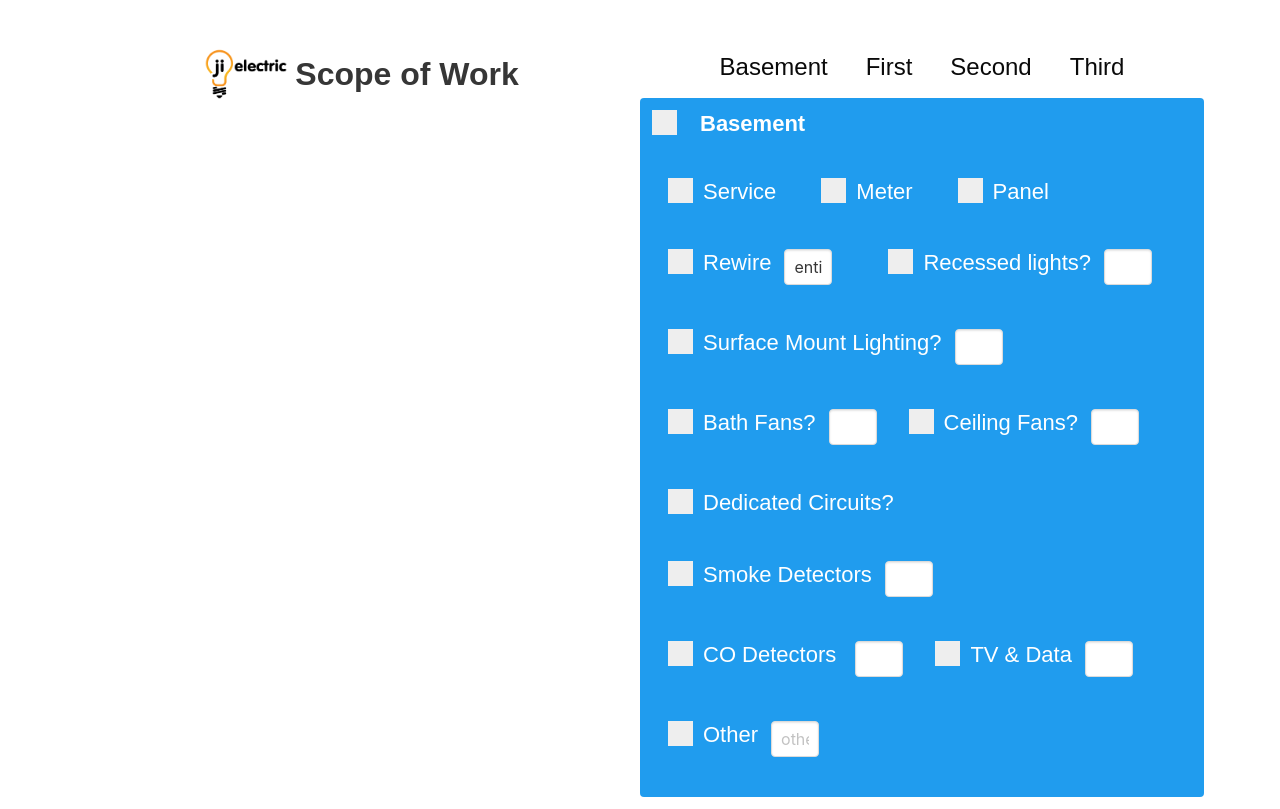
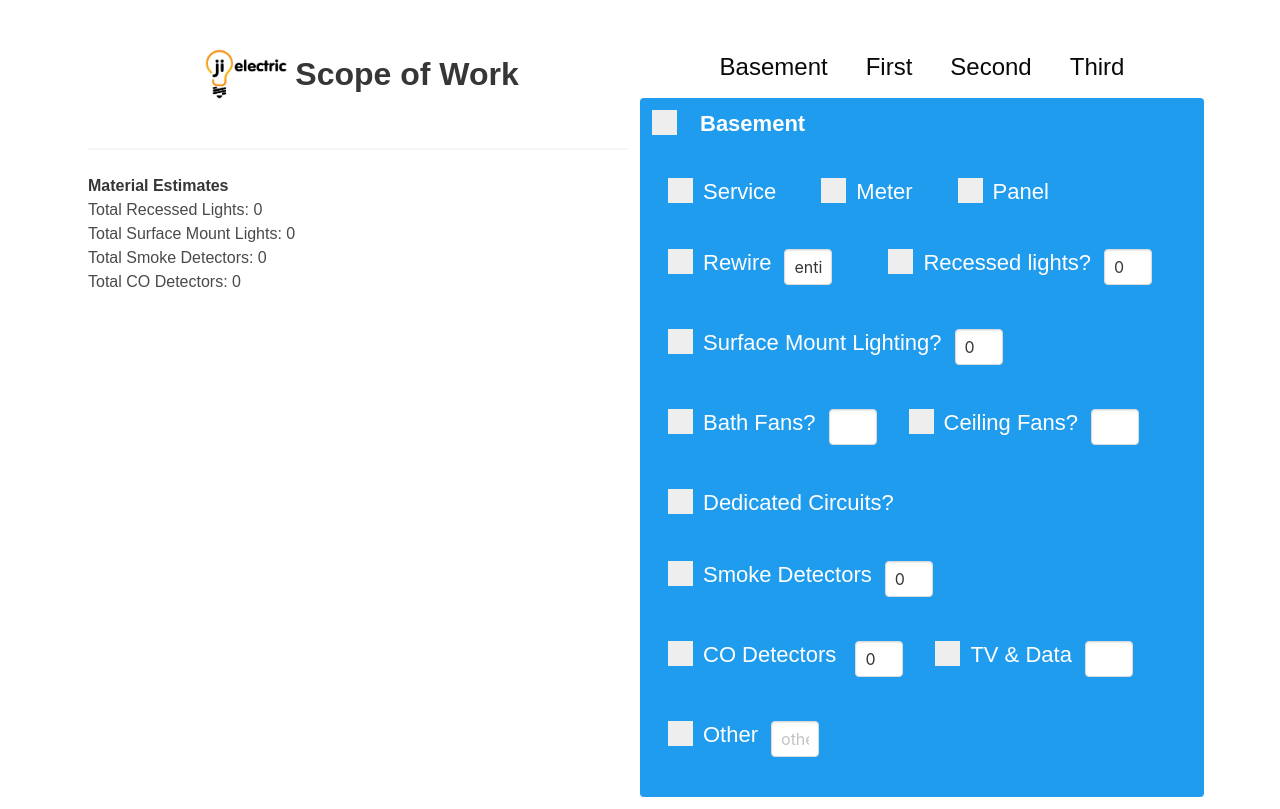
Before and after one commit to iglesias294/electricScope, a React (Create React App) app: page / in a window 1280 px wide. Built offline with nearby package versions, Linux system fonts and the light colour scheme.

Commit message:
added counters for lights & detectors. cleaned up some state var names

```diff
--- a/src/App.js
+++ b/src/App.js
@@ -27,23 +27,27 @@ class App extends Component {
       service: false,
       meter: false,
       panel: false,
-      basement1: false,
-      basementLight: false,
+      basementRL: false,
+      basementRLCount: 0,
+      basementSurfaceLight: false,
+      basementSurfaceLightCount: 0,
       basementBathFan: false,
       basementCeilingFan: false,
       basementDedicated: false,
       basementSmoke: false,
+      basementSmokeCount: 0,
       basementCo: false,
+      basementCoCount: 0,
       basementData: false,
       basementOther: false,
-      basementRec: '',
+      basementOtherText: '',
       rewire: false,
       rewire2: 'entire floor',
       firstFloor: '',
       firstFloorRewire: false,
       firstFloorRewiring: 'entire floor',
       firstFloorRL: false,
-      firstFloorRLCount: false,
+      firstFloorRLCount: 0,
       firstFloorPendantLight: false,
       firstFloorPendantLightCount: false,
       firstFloorSurfaceLight: false,
@@ -58,14 +62,15 @@ class App extends Component {
       firstFloorSmoke: false,
       firstFloorSmokeCount: 0,
       firstFloorCO: false,
+      firstFloorCOCount: 0,
       firstFloorData: false,
       firstFloorOther: false,
-      firstFloorRec: '',
+      firstFloorOtherText: '',
       secondFloor: '',
       secondFloorRewire: false,
       secondFloorRewiring: 'entire floor',
       secondFloorRL: false,
-      secondFloorRLCount: false,
+      secondFloorRLCount: 0,
       secondFloorSurfaceLight: false,
       secondFloorSurfaceLightCount: 0,
       secondFloorBathFan: false,
@@ -76,14 +81,15 @@ class App extends Component {
       secondFloorSmoke: false,
       secondFloorSmokeCount: 0,
       secondFloorCO: false,
+      secondFloorCOCount: 0,
       secondFloorData: false,
       secondFloorOther: false,
-      secondFloorRec: '',
+      secondFloorOtherText: '',
       thirdFloor: '',
       thirdFloorRewire: false,
       thirdFloorRewiring: 'entire floor',
       thirdFloorRL: false,
-      thirdFloorRLCount: false,
+      thirdFloorRLCount: 0,
       thirdFloorSurfaceLight: false,
       thirdFloorSurfaceLightCount: 0,
       thirdFloorBathFan: false,
@@ -94,8 +100,10 @@ class App extends Component {
       thirdFloorSmoke: false,
       thirdFloorSmokeCount: 0,
       thirdFloorCO: false,
+      thirdFloorCOCount: 0,
       thirdFloorData: false,
       thirdFloorOther: false,
+      thirdFloorOtherText: '',
       thirdFloorRec: ''
     }
     this.handleInputChange = this.handleInputChange.bind(this);
@@ -128,6 +136,22 @@ class App extends Component {
     document.execCommand('copy');
   }
   render() {
+
+    const totalRecessedLights = parseInt(this.state.basementRLCount) + parseInt(this.state.firstFloorRLCount) + parseInt(this.state.secondFloorRLCount) + parseInt(this.state.thirdFloorRLCount)
+    const totalSurfaceMountLights = parseInt(this.state.basementSurfaceLightCount) +
+    parseInt(this.state.firstFloorSurfaceLightCount) +
+    parseInt(this.state.secondFloorSurfaceLightCount) +
+    parseInt(this.state.thirdFloorSurfaceLightCount)
+
+    const totalSmokeDetectors = parseInt(this.state.basementSmokeCount) +
+    parseInt(this.state.firstFloorSmokeCount) +
+    parseInt(this.state.secondFloorSmokeCount) +
+    parseInt(this.state.thirdFloorSmokeCount)
+
+    const totalCoDetectors = parseInt(this.state.basementCoCount) +
+    parseInt(this.state.firstFloorCOCount) +
+    parseInt(this.state.secondFloorCOCount) +
+    parseInt(this.state.thirdFloorCOCount)
 
 
     let activeForm = this.state.activeForm;
@@ -208,7 +232,7 @@ class App extends Component {
                 name="rewire"
                 type="checkbox"
                 checked={this.state.rewire != false}
-                value={this.state.basement1}
+                value={this.state.basementRL}
                 onChange={this.handleInputChange}
               />
               <span class="checkmark"></span>
@@ -229,20 +253,20 @@ class App extends Component {
           <div className="control">
             <label className="checkbox">Recessed lights?
             <input
-                name="basement1"
+                name="basementRL"
                 type="checkbox"
-                value={this.state.basement1}
-                checked={this.state.basement1 != false}
+                value={this.state.basementRL}
+                checked={this.state.basementRL != false}
                 onChange={this.handleInputChange}
 
               /><span class="checkmark"></span>
 
               <input
-                name="basementRec"
+                name="basementRLCount"
                 type="number"
                 className="input"
-                value={this.state.basementRec}
-                onChange={(event) => this.setState({ basementRec: event.target.value })}
+                value={this.state.basementRLCount}
+                onChange={(event) => this.setState({ basementRLCount: event.target.value })}
               />
             </label>
           </div>
@@ -250,19 +274,19 @@ class App extends Component {
           <div className="control">
             <label className="checkbox">Surface Mount Lighting?
             <input
-                name="basementLight"
+                name="basementSurfaceLight"
                 type="checkbox"
-                checked={this.state.basementLight != false}
-                value={this.state.basementLight}
+                checked={this.state.basementSurfaceLight != false}
+                value={this.state.basementSurfaceLight}
                 onChange={this.handleInputChange}
               />
               <span class="checkmark"></span>
 
               <input
-                name="basementLight2"
+                name="basementSurfaceLightCount"
                 type="number" className="input"
-                value={this.state.basementLight2}
-                onChange={(event) => this.setState({ basementLight2: event.target.value })}
+                value={this.state.basementSurfaceLightCount}
+                onChange={(event) => this.setState({ basementSurfaceLightCount: event.target.value })}
               /></label>
           </div>
 
@@ -327,10 +351,10 @@ class App extends Component {
             />
             <span class="checkmark"></span>
             <input
-              name="basementSmoke2"
+              name="basementSmokeCount"
               type="number" className="input"
-              value={this.state.basementSmoke2}
-              onChange={(event) => this.setState({ basementSmoke2: event.target.value })}
+              value={this.state.basementSmokeCount}
+              onChange={(event) => this.setState({ basementSmokeCount: event.target.value })}
             /></label>
           </div>
 
@@ -345,10 +369,10 @@ class App extends Component {
               />  <span class="checkmark"></span>
 
               <input
-                name="basementSmoke2"
+                name="basementSmokeCoCount"
                 type="number" className="input"
-                value={this.state.basementCo2}
-                onChange={(event) => this.setState({ basementCo2: event.target.value })}
+                value={this.state.basementCoCount}
+                onChange={(event) => this.setState({ basementCoCount: event.target.value })}
               /></label>
           </div>
 
@@ -380,12 +404,12 @@ class App extends Component {
                 onChange={this.handleInputChange}
               /><span class="checkmark"></span>
               <input
-                name="basementOther2"
+                name="basementOtherText"
                 type="text"
                 className="input freestyle"
                 placeholder="other"
-                value={this.state.basementOther2}
-                onChange={(event) => this.setState({ basementOther2: event.target.value })}
+                value={this.state.basementOtherText}
+                onChange={(event) => this.setState({ basementOtherText: event.target.value })}
               />
             </label>
           </div>
@@ -398,15 +422,15 @@ class App extends Component {
         {this.state.meter ? <li><p contentEditable="true">{this.state.meter}</p></li> : ''}
         {this.state.panel ? <li><p contentEditable="true">{this.state.panel}</p></li> : ''}
         {this.state.rewire ? <li><p contentEditable="true">Rewire {this.state.rewire2}: standard white switches and plugs. </p></li> : ''}
-        {this.state.basement1 ? <li><p contentEditable="true">Supply and install {this.state.basementRec} recessed light{this.state.basementRec > 1 ? 's' : ''}</p></li> : ''}
-        {this.state.basementLight ? <li><p contentEditable="true">Install {this.state.basementLight2} surface mount light{this.state.basementLight2 > 1 ? 's' : ''}</p></li> : ''}
+        {this.state.basementRL ? <li><p contentEditable="true">Supply and install {this.state.basementRLCount} recessed light{this.state.basementRLCount > 1 ? 's' : ''}</p></li> : ''}
+        {this.state.basementSurfaceLight ? <li><p contentEditable="true">Install {this.state.basementSurfaceLightCount} surface mount light{this.state.basementSurfaceLightCount > 1 ? 's' : ''}</p></li> : ''}
         {this.state.basementBathFan ? <li><p contentEditable="true">Install power for {this.state.basementBathFan2} bathroom exhaust fan{this.state.basementBathFan2 > 1 ? 's' : ''}</p></li> : ''}
         {this.state.basementCeilingFan ? <li><p contentEditable="true">Install power for {this.state.basementCeilingFan2} ceiling fan{this.state.basementCeilingFan2 > 1 ? 's' : ''}</p></li> : ''}
         {this.state.basementDedicated ? <li><p contentEditable="true">Run dedicated circuits for washer, dryer, furnace, and AC </p></li> : ''}
-        {this.state.basementSmoke ? <li><p contentEditable="true">Supply and install {this.state.basementSmoke2} smoke detector{this.state.basementSmoke2 > 1 ? 's' : ''}</p></li> : ''}
-        {this.state.basementCo ? <li><p contentEditable="true">Supply and install {this.state.basementCo2} CO detector{this.state.basementCo2 > 1 ? 's' : ''}</p></li> : ''}
+        {this.state.basementSmoke ? <li><p contentEditable="true">Supply and install {this.state.basementSmokeCount} smoke detector{this.state.basementSmokeCount > 1 ? 's' : ''}</p></li> : ''}
+        {this.state.basementCo ? <li><p contentEditable="true">Supply and install {this.state.basementCoCount} CO detector{this.state.basementCoCount > 1 ? 's' : ''}</p></li> : ''}
         {this.state.basementData ? <li><p contentEditable="true">Supply and install {this.state.basementData2} TV & Data/Phone outlet{this.state.basementData2 > 1 ? 's' : ''}</p></li> : ''}
-        {this.state.basementOther ? <li><p contentEditable="true">{this.state.basementOther2}</p></li> : ''}
+        {this.state.basementOther ? <li><p contentEditable="true">{this.state.basementOtherText}</p></li> : ''}
       </ul>)
 
 
@@ -1108,6 +1132,12 @@ class App extends Component {
 
             </div>
 
+            <hr/>
+            <strong>Material Estimates</strong>
+            <p>Total Recessed Lights: {totalRecessedLights}</p>
+            <p>Total Surface Mount Lights: {totalSurfaceMountLights}</p>
+            <p>Total Smoke Detectors: {totalSmokeDetectors}</p>
+            <p>Total CO Detectors: {totalCoDetectors}</p>
             {/* form output*/}
 
 
```
